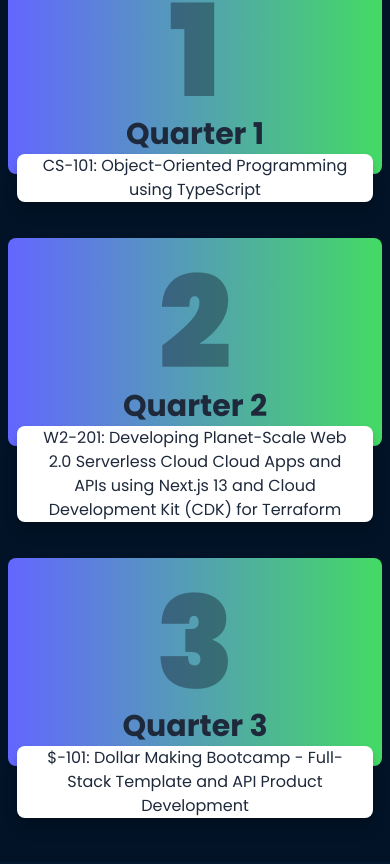
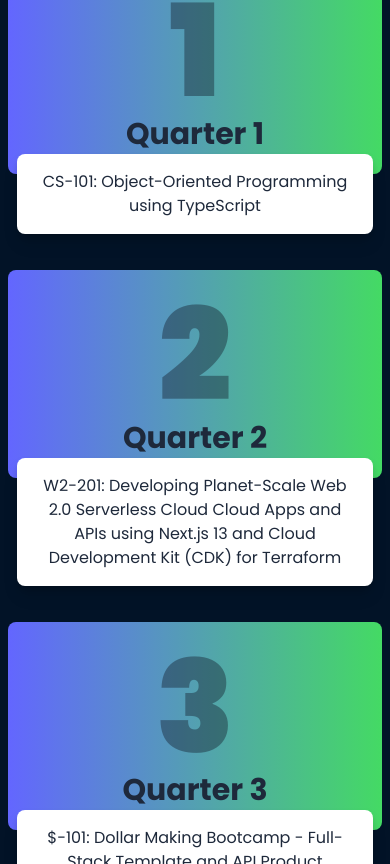
Before and after one commit to aliaftabsheikh/panaverse-website, a Next.js app: page / in a window 390 px wide. Shown: the part 2000-2864 px from the top of the page. Built offline with nearby package versions, Linux system fonts and the light colour scheme.

Commit message:
fix:fix-issues

```diff
--- a/src/components/shared/CompulsoryQuartersBrief/page.tsx
+++ b/src/components/shared/CompulsoryQuartersBrief/page.tsx
@@ -11,7 +11,7 @@
         <h2 className="text-9xl text-gray-900 opacity-40 font-extrabold">{val}</h2>
         <h3 className="text-3xl font-semibold text-slate-800">Quarter {val}</h3>
       </div>
-      <div className="bg-white w-[95%] m-auto rounded-lg shadow-lg -my-5 h-48 md:h-36 px-4 flex items-center justify-center xs:h-auto  drop-shadow-lg">
+      <div className="bg-white w-[95%] m-auto rounded-lg shadow-lg py-4 -my-5 h-48 md:h-36 px-4 flex items-center justify-center xs:h-auto  drop-shadow-lg">
         <p className="text-slate-800  hover:underline hover:text-[#44DA64] transition-all text-center">
           {desc}
         </p>
```
